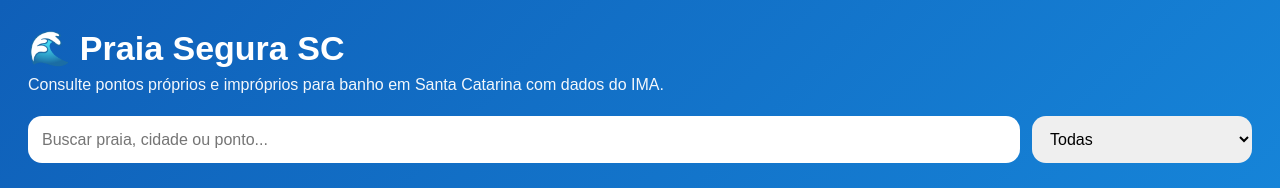
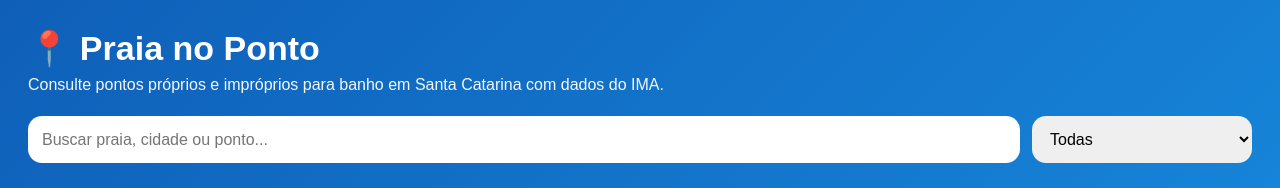
Before and after one commit to Clopin1/Site-da-Praia, a website: page public/index.html in a window 1280 px wide. Shown: the top 188 px of the page. Drawn offline with nearby package versions, Linux system fonts and the light colour scheme; no server answers.

Commit message:
Vamos descobrir]

```diff
--- a/public/index.html
+++ b/public/index.html
@@ -4,7 +4,7 @@
 <head>
   <meta charset="UTF-8" />
   <meta name="viewport" content="width=device-width, initial-scale=1.0" />
-  <title>Praia Segura SC</title>
+  <title>Praia no Ponto</title>
   <link rel="stylesheet" href="https://unpkg.com/leaflet@1.9.4/dist/leaflet.css" />
   <link rel="stylesheet" href="style.css" />
 </head>
@@ -12,7 +12,7 @@
 <body>
   <header class="hero">
     <div>
-      <h1>🌊 Praia Segura SC</h1>
+      <h1>📍 Praia no Ponto</h1>
       <p>Consulte pontos próprios e impróprios para banho em Santa Catarina com dados do IMA.</p>
     </div>
 
```
